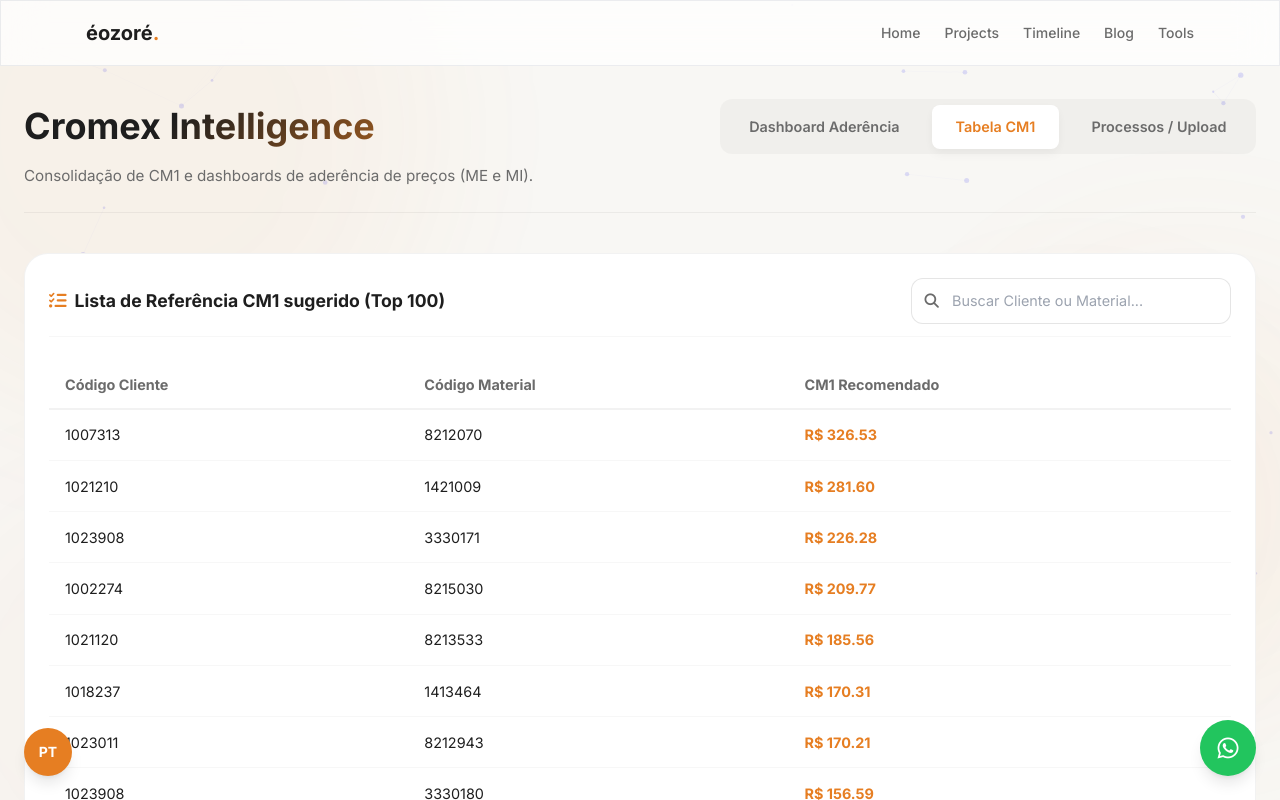
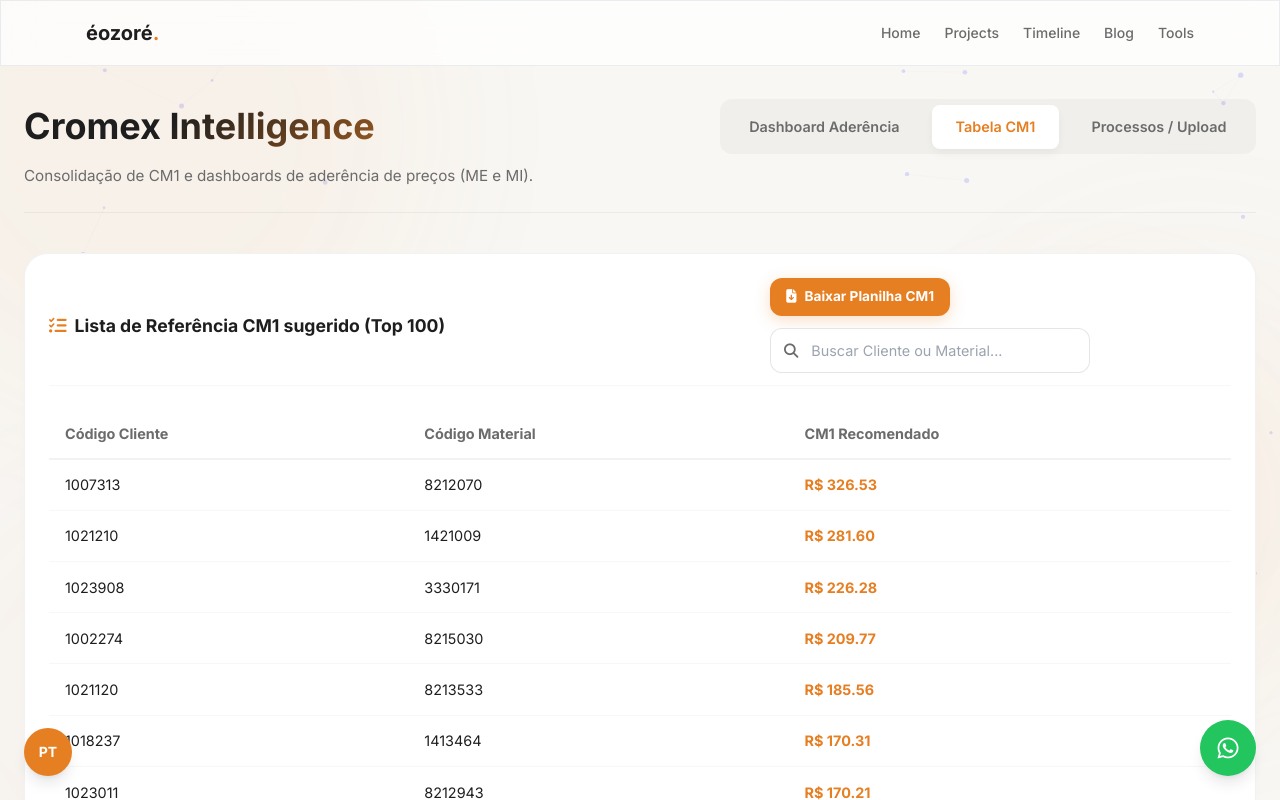
Before and after one commit to eozore/zore-portfolio, a Next.js app in the folder apps/web/: page /en/tools/cromex in a window 1280 px wide. Both pictures are taken after a click on the tab "Tabela CM1". Shown: the top 800 px of the page. Built offline with nearby package versions, Linux system fonts and the light colour scheme.

Commit message:
feat: add secure download button to CM1 Reference List tab in Cromex panel

```diff
--- a/apps/web/src/app/[locale]/tools/cromex/cromex.module.css
+++ b/apps/web/src/app/[locale]/tools/cromex/cromex.module.css
@@ -595,3 +595,28 @@
   transform: translateY(-1px);
   box-shadow: 0 6px 20px rgba(22, 163, 74, 0.35);
 }
+
+.downloadTabButton {
+  background: #e67e22;
+  color: #ffffff;
+  border: none;
+  padding: 0.5rem 1rem;
+  border-radius: 12px;
+  font-weight: 700;
+  cursor: pointer;
+  box-shadow: 0 4px 15px rgba(230, 126, 34, 0.25);
+  transition: all 0.25s ease;
+  display: flex;
+  align-items: center;
+  justify-content: center;
+  gap: 0.5rem;
+  text-decoration: none;
+  font-size: 0.85rem;
+  white-space: nowrap;
+}
+
+.downloadTabButton:hover {
+  background: #d35400;
+  transform: translateY(-1px);
+  box-shadow: 0 6px 20px rgba(230, 126, 34, 0.35);
+}
--- a/apps/web/src/app/[locale]/tools/cromex/page.tsx
+++ b/apps/web/src/app/[locale]/tools/cromex/page.tsx
@@ -599,7 +599,17 @@
               Lista de Referência CM1 sugerido (Top 100)
             </div>
 
-            {/* Search filter */}
+            {/* Search filter & Download Button */}
+            <div style={{ display: 'flex', alignItems: 'center', gap: '0.75rem', flexWrap: 'wrap' }}>
+              <a
+                id="btn-download-cm1-tab"
+                href="/api/tools/cromex/download"
+                className={styles.downloadTabButton}
+              >
+                <i className="fa-solid fa-file-arrow-down" />
+                Baixar Planilha CM1
+              </a>
+
               <div className={styles.searchContainer}>
                 <i className={`fa-solid fa-magnifying-glass ${styles.searchIcon}`} />
                 <input
@@ -610,6 +620,7 @@
                   value={cm1Search}
                   onChange={(e) => setCm1Search(e.target.value)}
                 />
+              </div>
             </div>
           </div>
 
```
Lines whose indentation alone changed are shown as unchanged.
